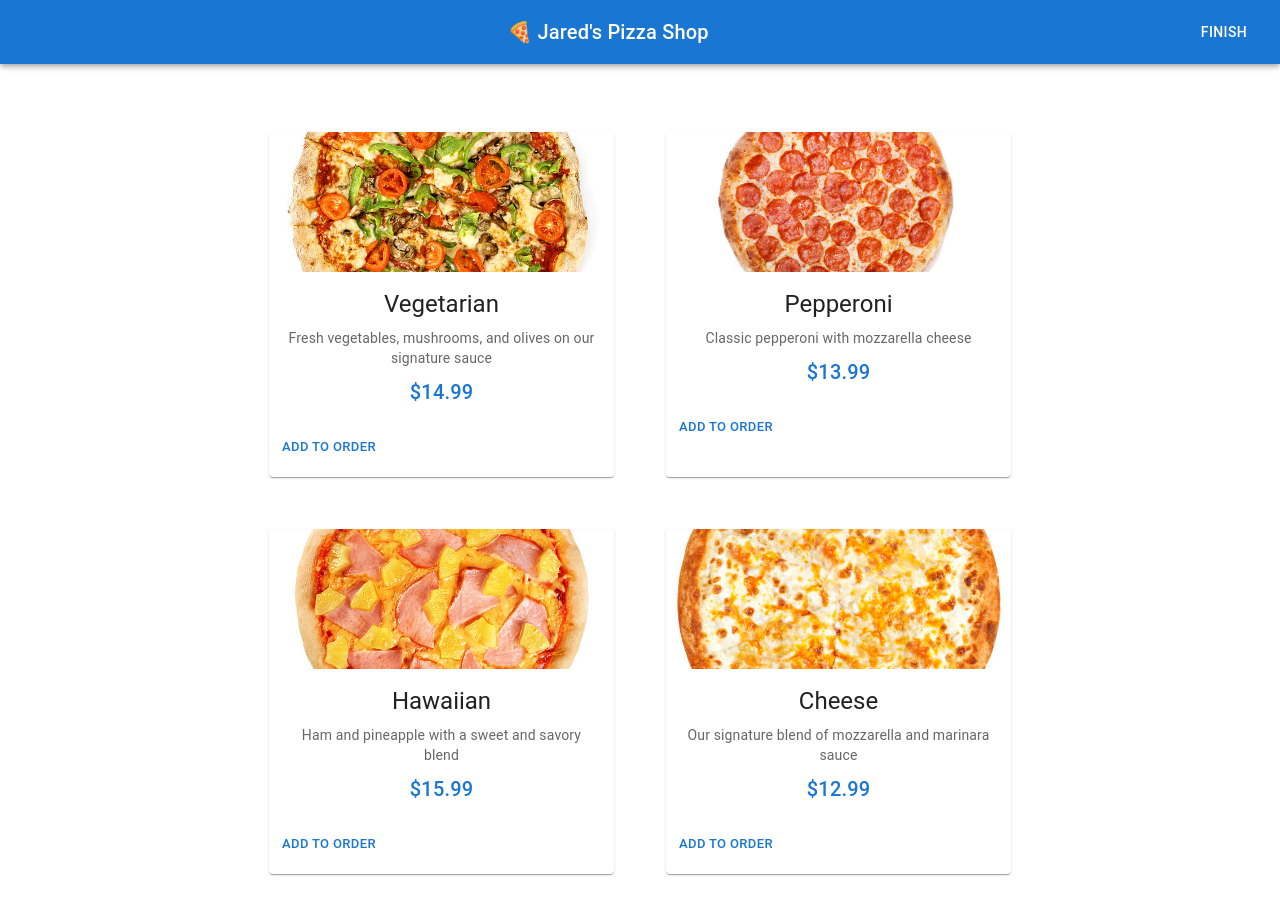
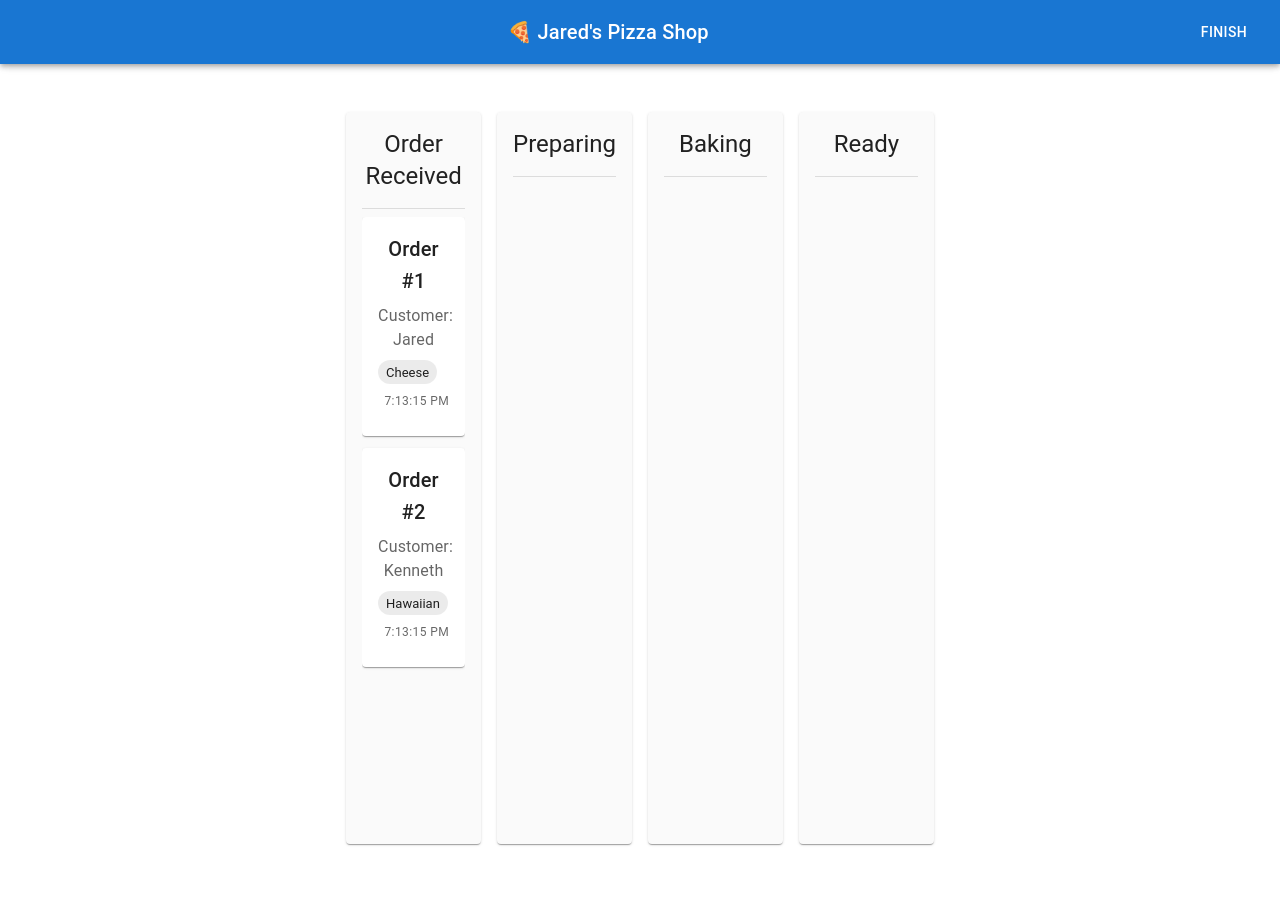
Before and after one commit to Ramzi-Eljabali-PrePass/Pizza-Shop-React, a React (Vite) app in the folder pizza-shop/: page / in a window 1280 px wide. Shown: the top 914 px of the page. Built offline with nearby package versions, Linux system fonts and the light colour scheme.

Commit message:
Pizza status changes

```diff
--- a/pizza-shop/src/App.tsx
+++ b/pizza-shop/src/App.tsx
@@ -1,12 +1,53 @@
 import './App.css'
 import { Container } from "@mui/material";
-import PizzaGrid from './components/PizzaOrderPage/PizzaGrid';
+//import PizzaGrid from './components/PizzaOrderPage/PizzaGrid';
+import OrderTracking from './components/OrderTracker';
+import { useState, useEffect } from 'react';
+
+type OrderStatus = "received" | "preparing" | "ready" | "baking";
+
+interface PizzaOrder {
+  id: string;
+  customerName: string;
+  items: string[];
+  status: OrderStatus;
+  timestamp: Date;
+}
 
 function App() {
+  const [orders, setOrders] = useState<PizzaOrder[]>([
+    {id: "1", customerName: "Jared", items: ["Cheese"], status: "received" as OrderStatus, timestamp: new Date()},
+    {id: "2", customerName: "Kenneth", items: ["Hawaiian"], status: "received" as OrderStatus, timestamp: new Date()}
+  ]);
+
+  const getNextStatus = (currentStatus: OrderStatus): OrderStatus => {
+    const statusFlow: Record<OrderStatus, OrderStatus> = {
+      'received': 'preparing',
+      'preparing': 'baking',
+      'baking': 'ready',
+      'ready': 'ready'
+    };
+    return statusFlow[currentStatus];
+  };
+
+  useEffect(() => {
+    const interval = setInterval(() => {
+      setOrders(currentOrders =>
+        currentOrders.map(order => ({
+          ...order,
+          status: getNextStatus(order.status)
+        }))
+      );
+    }, 10000);
+
+    return () => clearInterval(interval);
+  }, []);
+
   return (
       <div style={{paddingTop: "64px"}}>
           <Container>
-            <PizzaGrid />
+            {/* <PizzaGrid /> */}
+            <OrderTracking orders={orders} />
           </Container>
       </div>
   );
```
